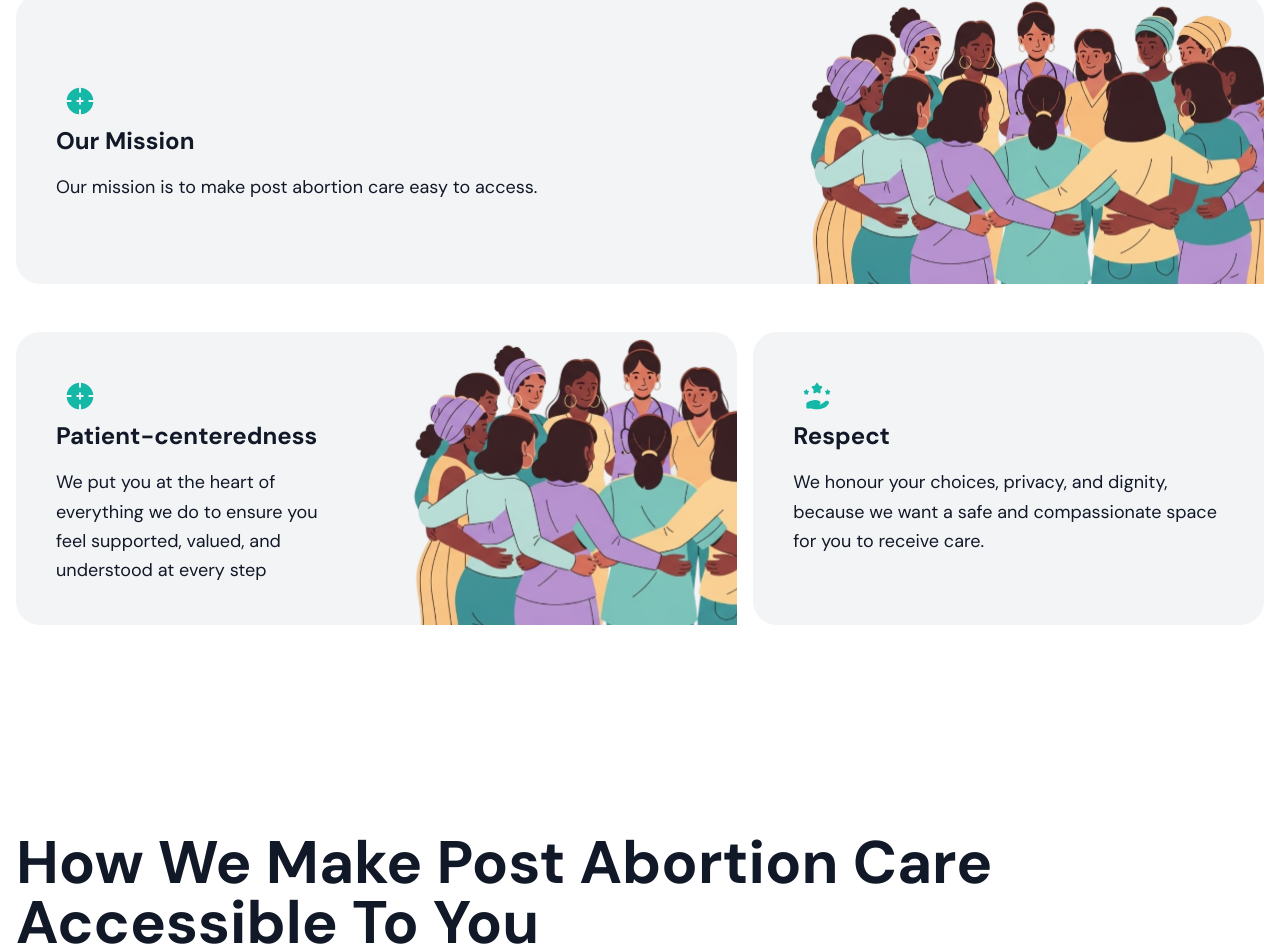
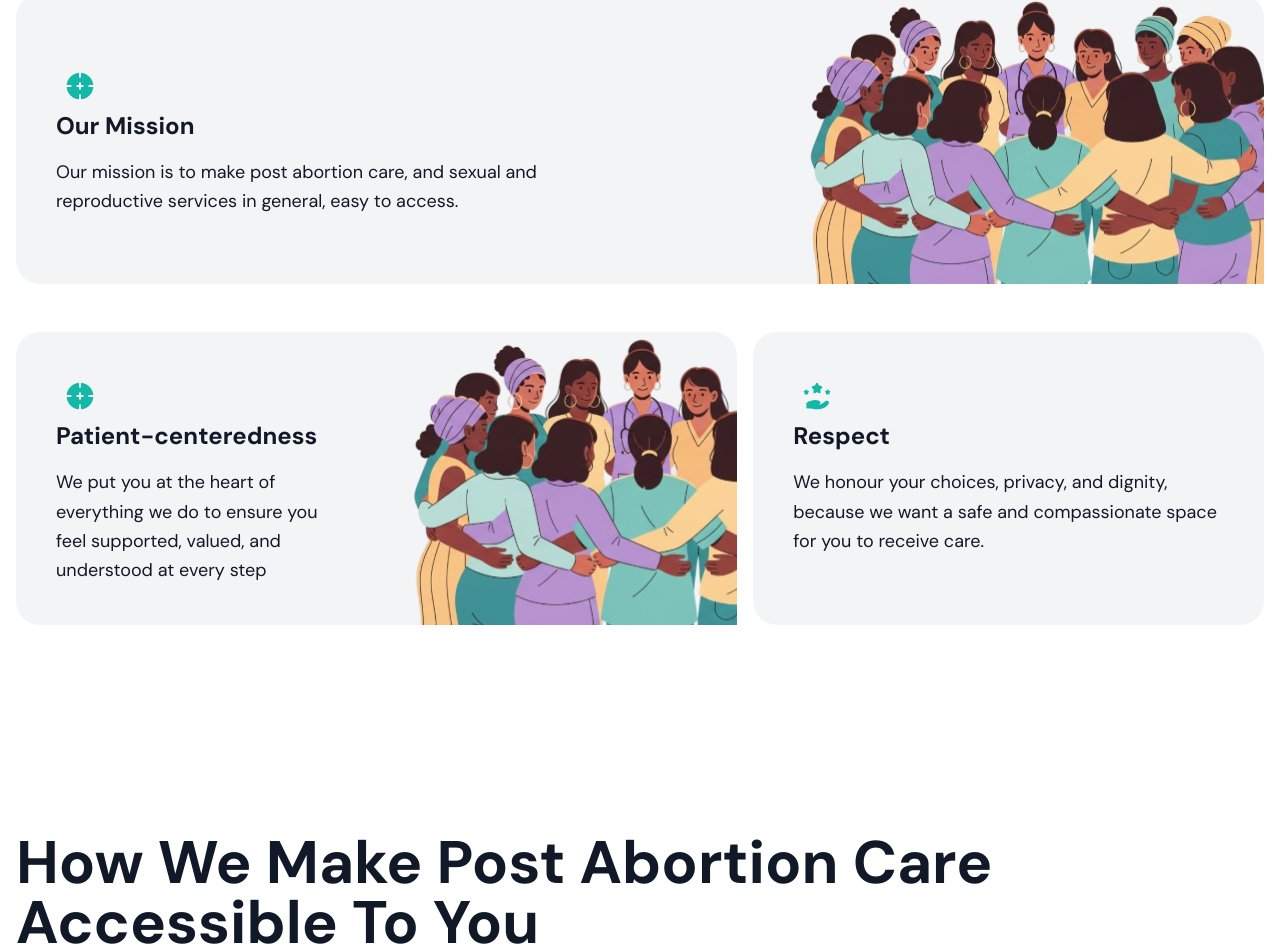
Before and after one commit to Komfot-Health/kh-fe, a Next.js app: page / in a window 1280 px wide. Shown: the part 2318-3270 px from the top of the page. Built offline with nearby package versions, Linux system fonts and the light colour scheme; a web font is replaced by a local one.

Commit message:
update our mission

```diff
--- a/app/page.tsx
+++ b/app/page.tsx
@@ -241,7 +241,8 @@ export default function Home() {
          <div>
           <h3 className="text-2xl font-bold mb-4">Our Mission</h3>
           <p className="text-lg leading-relaxed">
-           Our mission is to make post abortion care easy to access.
+           Our mission is to make post abortion care, and sexual and
+           reproductive services in general, easy to access.
           </p>
          </div>
         </div>
```
